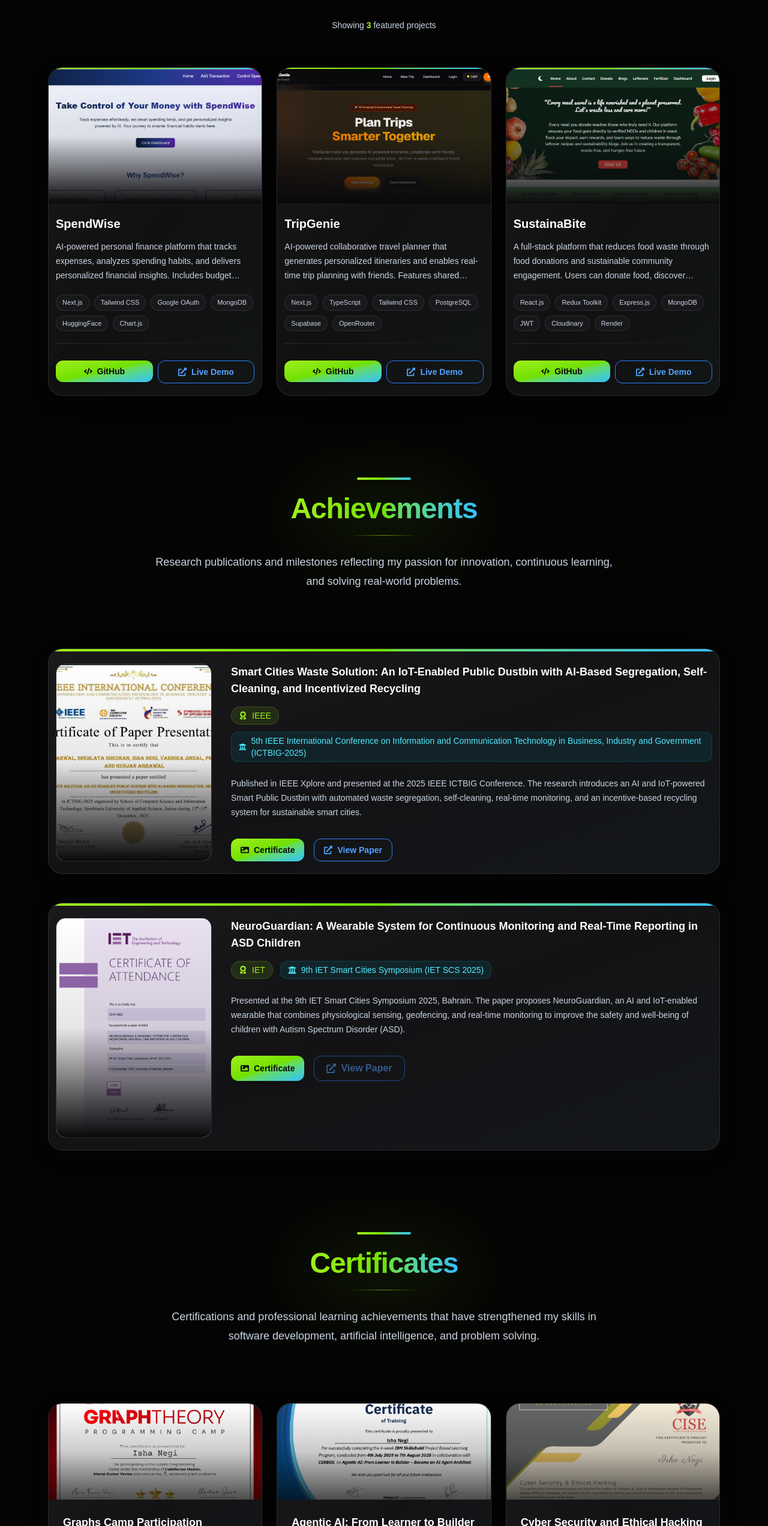
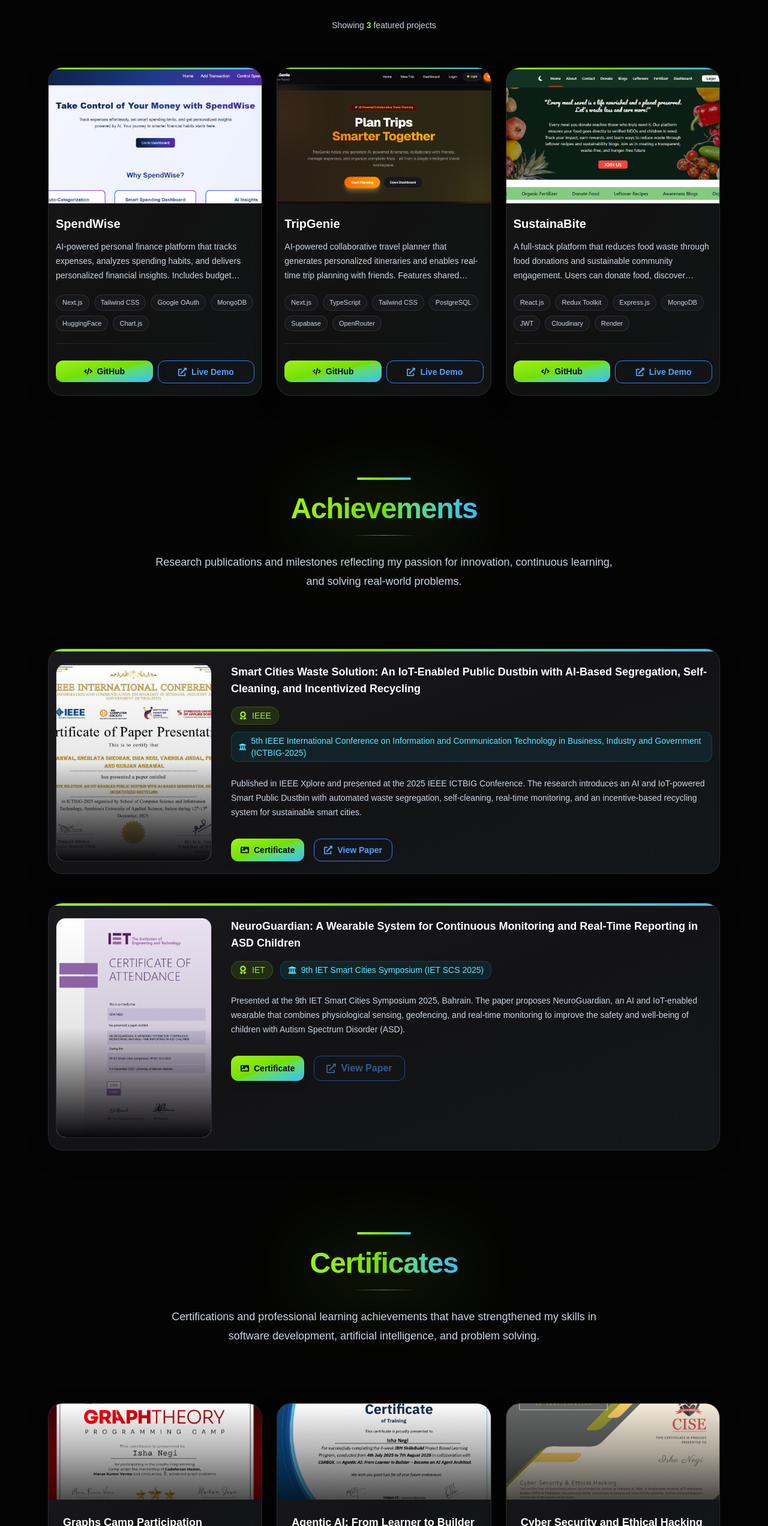
Before and after one commit to ishaNegi1/portfolio, a Next.js app: page / in a window 1280 px wide. Shown: the part 4482-7026 px from the top of the page at 60% size. Built offline with nearby package versions, Linux system fonts and the light colour scheme.

Commit message:
final commit

```diff
--- a/src/components/certificate/CertificateCard.tsx
+++ b/src/components/certificate/CertificateCard.tsx
@@ -44,7 +44,7 @@
             className="object-cover transition-transform duration-500 group-hover:scale-110"
           />
 
-          <div className="absolute inset-0 bg-linear-to-t from-black/70 via-black/20 to-transparent" />
+          <div className="absolute inset-0 bg-linear-to-t from-black/70 via-black/30 to-transparent" />
         </div>
 
         {/* Content */}
--- a/src/components/project/ProjectCard.tsx
+++ b/src/components/project/ProjectCard.tsx
@@ -63,7 +63,7 @@
             className="object-cover transition-transform duration-500 group-hover:scale-110"
           />
 
-          <div className="absolute inset-0 bg-linear-to-t from-[#09090B] via-[#09090B]/10 to-transparent" />
+          {/* <div className="absolute inset-0 bg-linear-to-t from-[#09090B] via-[#09090B]/10 to-transparent" /> */}
 
           {/* <div className="absolute left-4 top-4 rounded-full border border-[#9EF01A]/25 bg-[#161616] px-3 py-1.5 text-xs font-semibold text-[#9EF01A]">
             {project.category}
```
